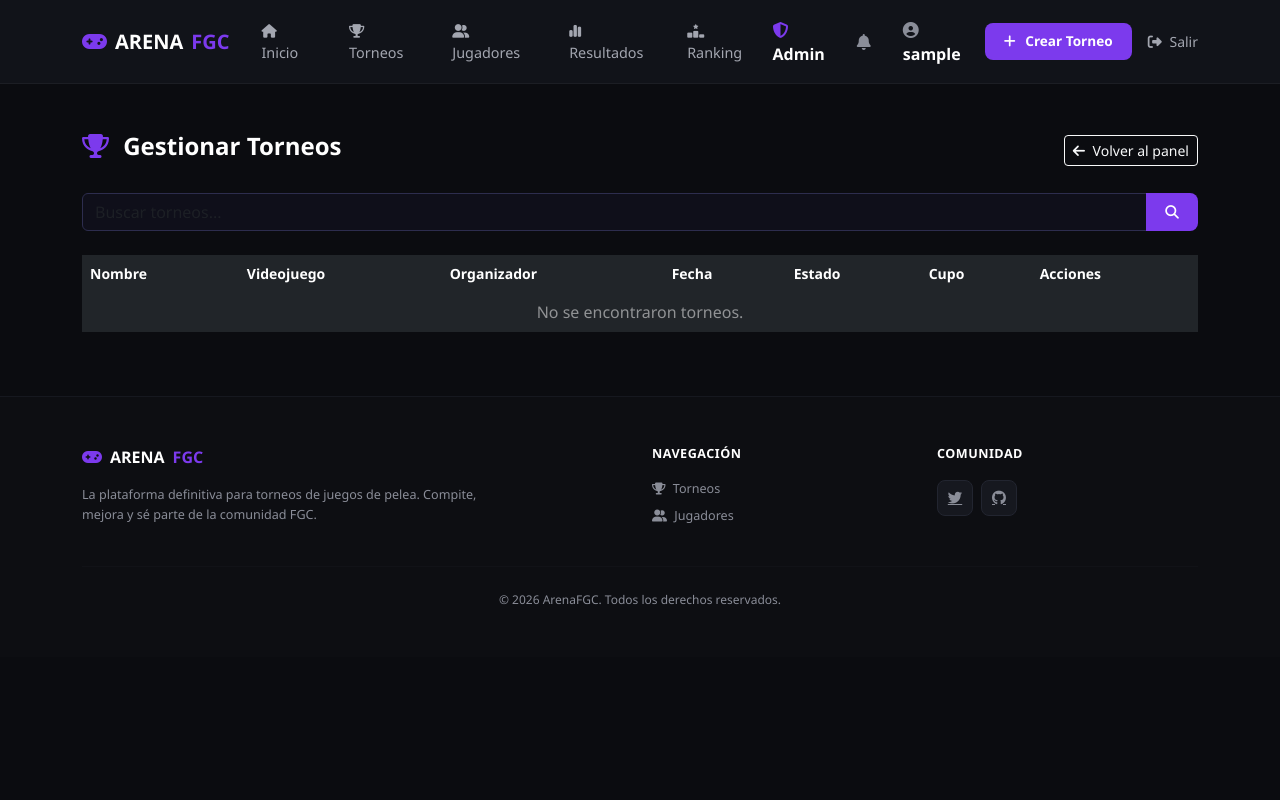
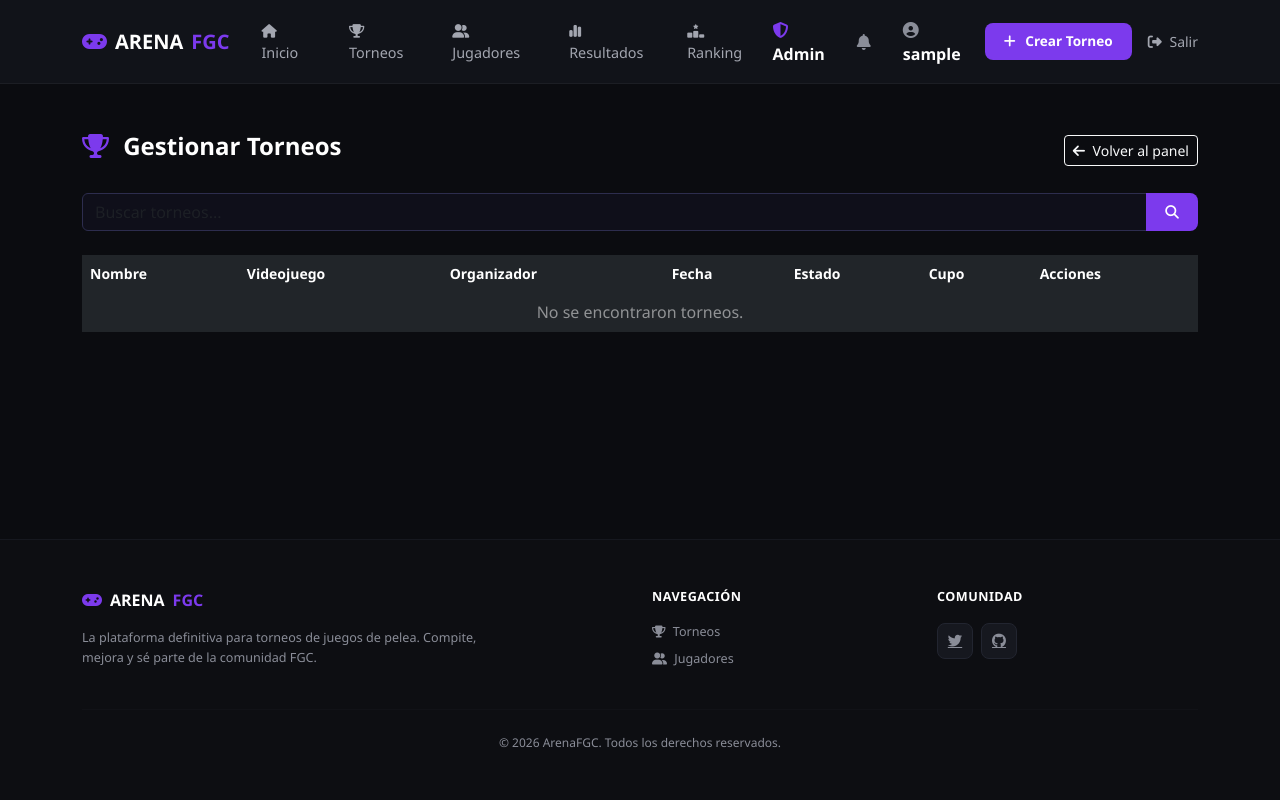
Before and after one commit to ThiagoCabralDV/the-global-arena_thiago-cabral_franco-martinez, a Django app: page /panel/torneos/ in a window 1280 px wide. Run offline with Django 5.2, Linux system fonts and the light colour scheme; the visitor is signed in with stand-in values (Sample User, id 1); data that the repository does not hold is empty.

Commit message:
Modificación en el html y errores de los anuncios
Solución de errores comunes

```diff
--- a/templates/base.html
+++ b/templates/base.html
@@ -14,7 +14,7 @@
 
     <nav class="navbar navbar-expand-lg navbar-custom sticky-top">
         <div class="container">
-            <a class="navbar-brand text-white fw-bold d-flex align-items-center gap-2" href="#">
+            <a class="navbar-brand text-white fw-bold d-flex align-items-center gap-2" href="{% url 'index' %}">
                 <i class="fa-solid fa-gamepad brand-icon"></i> ARENA<span class="brand-accent">FGC</span>
             </a>
 
@@ -94,7 +94,7 @@
         {% endblock %}
     </main>
 
-    <footer class="footer-custom py-5 mt-5">
+    <footer class="footer-custom py-5">
         <div class="container">
             <div class="row gy-4">
                 <div class="col-md-6">
@@ -109,8 +109,8 @@
                 <div class="col-md-3">
                     <div class="text-white fw-bold small mb-3 section-tracking">NAVEGACIÓN</div>
                     <ul class="list-unstyled d-flex flex-column gap-2 small">
-                        <li><a href="#" class="footer-link"><i class="fa-solid fa-trophy me-1 sub-icon"></i> Torneos</a></li>
-                        <li><a href="#" class="footer-link"><i class="fa-solid fa-user-group me-1 sub-icon"></i> Jugadores</a></li>
+                        <li><a href="{% url 'lista_torneos' %}" class="footer-link"><i class="fa-solid fa-trophy me-1 sub-icon"></i> Torneos</a></li>
+                        <li><a href="{% url 'lista_jugadores' %}" class="footer-link"><i class="fa-solid fa-user-group me-1 sub-icon"></i> Jugadores</a></li>
                     </ul>
                 </div>
 
--- a/torneos/static/torneos/css/base.css
+++ b/torneos/static/torneos/css/base.css
@@ -2,11 +2,27 @@
    ESTILOS ESTRUCTURALES Y COMPONENTES GLOBALES (BASE)
    ========================================================================== */
 
+html {
+    height: 100%;
+}
+
 body {
+    min-height: 100vh;
     background-color: #0b0c10;
     color: #d1d5db;
     font-family: 'Segoe UI', Tahoma, Geneva, Verdana, sans-serif;
     overflow-x: hidden;
+    display: flex;
+    flex-direction: column;
+    margin: 0;
+}
+
+main {
+    flex: 1 0 auto;
+}
+
+footer {
+    flex-shrink: 0;
 }
 
 .text-muted {
--- a/usuarios/views.py
+++ b/usuarios/views.py
@@ -30,7 +30,6 @@ def iniciar_sesion(request):
         if form.is_valid():
             user = form.get_user()
             login(request, user)
-            messages.success(request, f'¡Bienvenido de nuevo!')
             return redirect('index')
         else:
             messages.error(request, 'Usuario o contraseña incorrectos.')
@@ -41,7 +40,6 @@ def iniciar_sesion(request):
 
 def cerrar_sesion(request):
     logout(request)
-    messages.info(request, 'Sesión cerrada correctamente.')
     return redirect('index')
 
 
```
Also changed, not shown: usuarios/migrations/0005_merge_0004_merge_20260622_2129_0004_profile_strikes.py (added).
